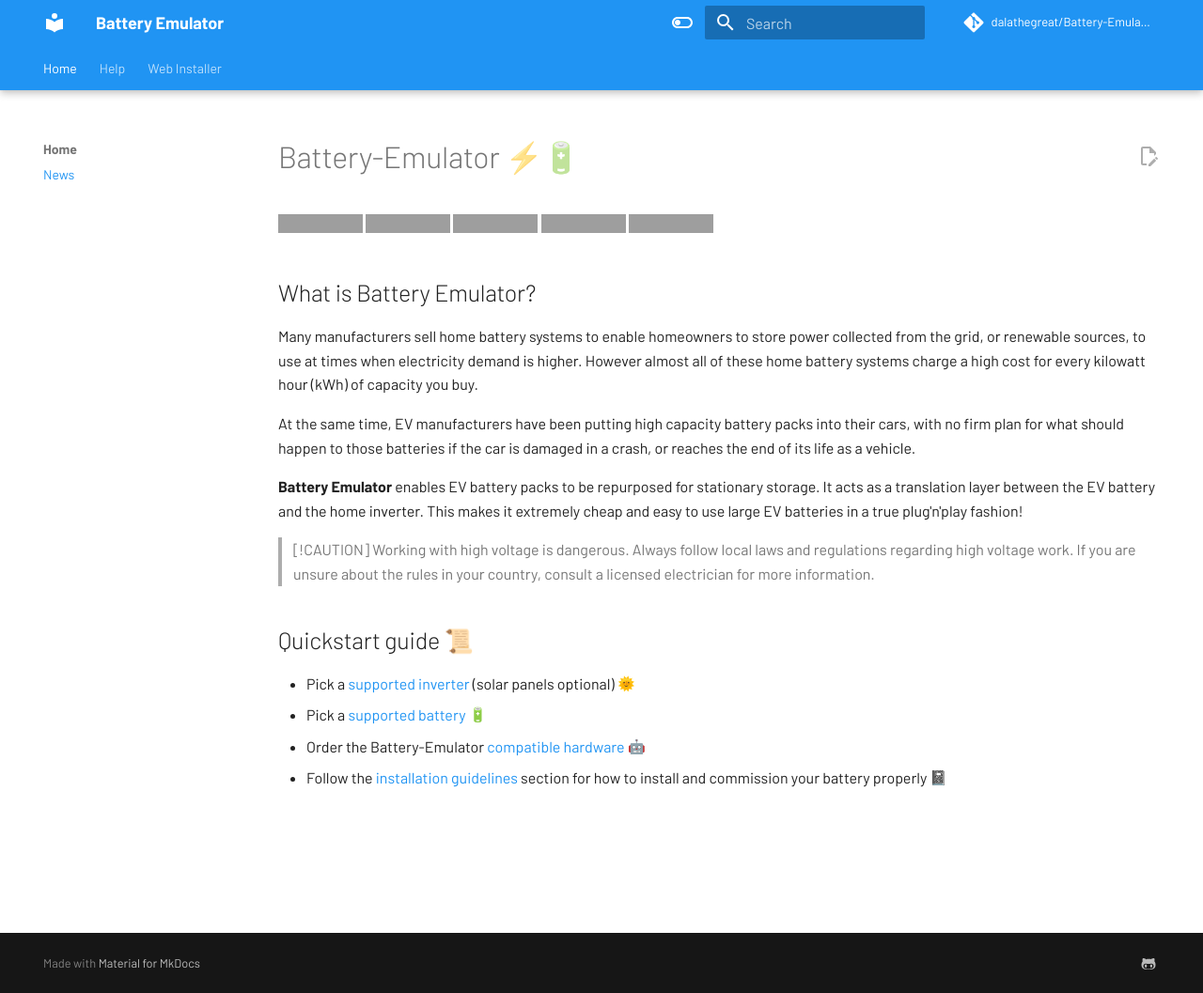
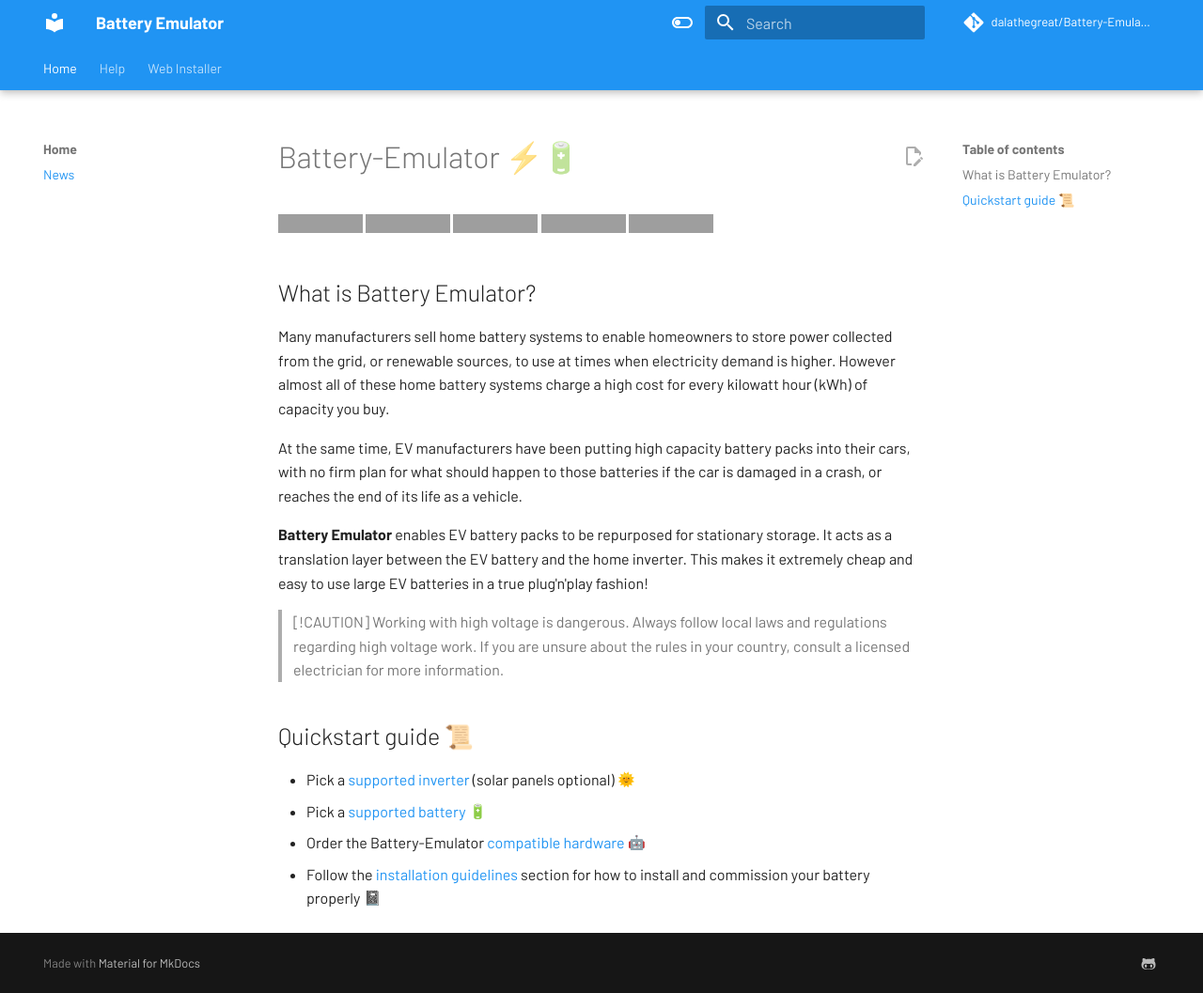
Before and after one commit to nagyrobi/Battery-Emulator-Docs, an MkDocs documentation site: the page built from docs/index.md, in a window 1280 px wide and 1057 px high. Shown: the whole window at 94% size. Built offline with MkDocs 1.6.1 and Material for MkDocs 9.7.7, drawn with Linux system fonts in a browser that asks for light colours; emoji names are drawn with the system emoji font; comment, search, counter and statistics services are not loaded; part of the change alters nothing that is shown; grey boxes are pictures that could not be loaded.

```diff
--- a/docs/index.md
+++ b/docs/index.md
@@ -1,8 +1,7 @@
 ---
 title: Battery Emulator Documentation
 description: This revolutionary software enables EV battery packs to be easily reused for stationary storage in combination with solar inverters
-hide:
-  - toc
+
 ---
 
 # Battery-Emulator ⚡🔋
```
